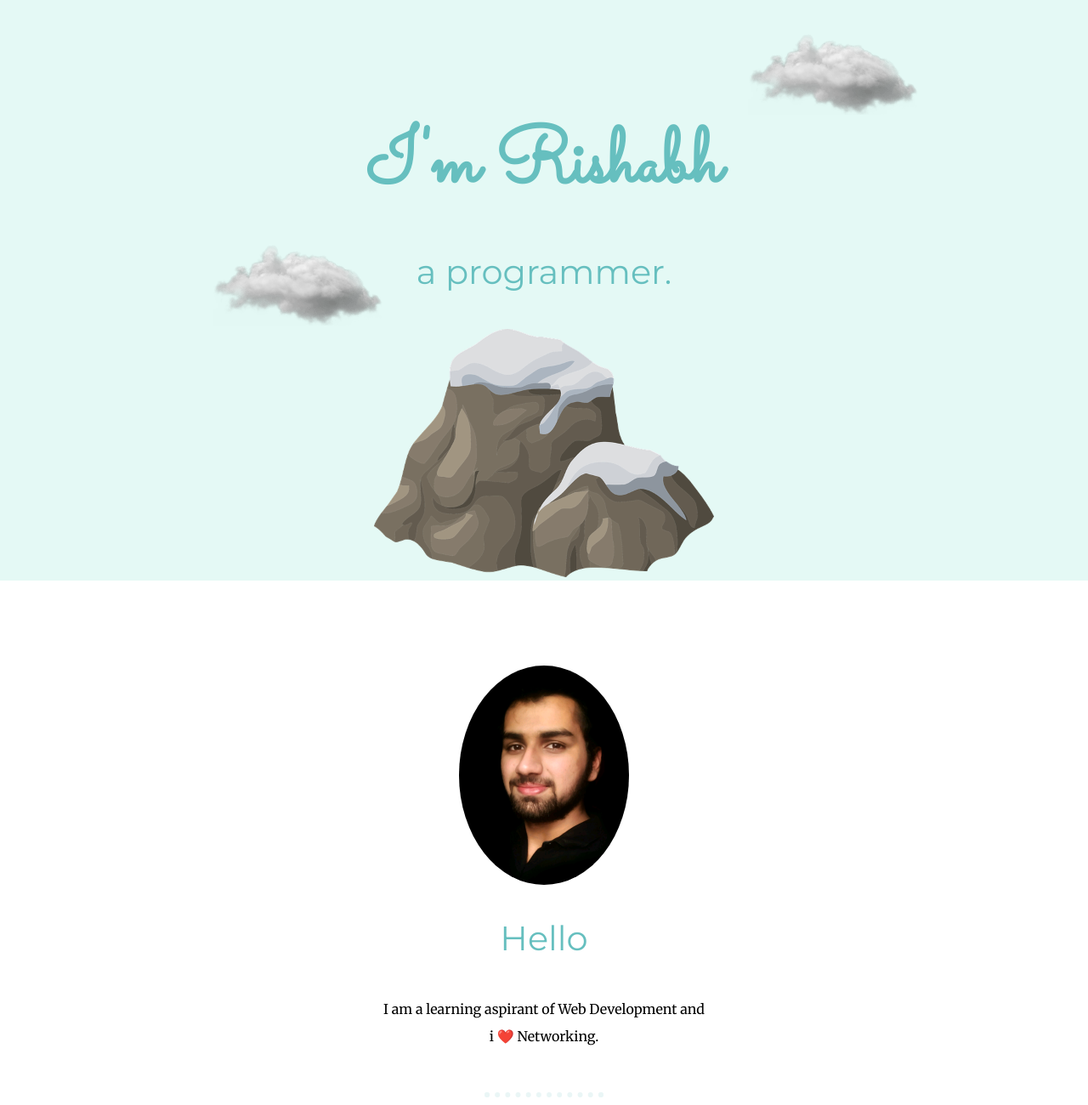
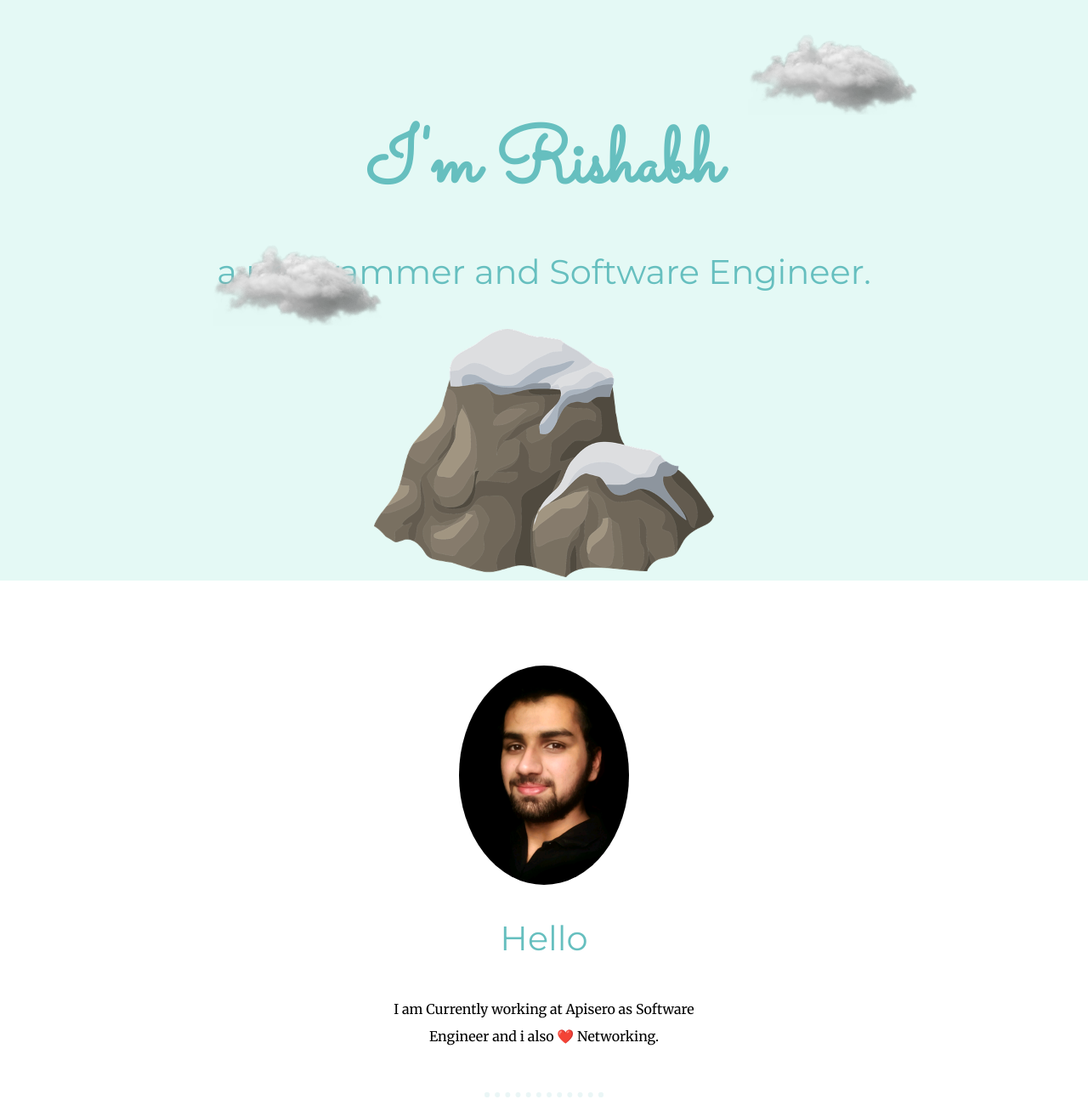
Before and after one commit to rishabh-a7da6/info, a plain HTML site: page index.html in a window 1280 px wide. Shown: the top 1300 px of the page at 85% size. Drawn offline with Linux system fonts and the light colour scheme.

Commit message:
Company name included

```diff
--- a/index.html
+++ b/index.html
@@ -13,7 +13,7 @@
   <div class="top-container">
     <img class="top-cloud" src="images/clouds.png" alt="cloud image">
     <h1>I'm Rishabh</h1>
-    <h2>a programmer.</h2>
+    <h2>a programmer and Software Engineer.</h2>
     <img class="bottom-cloud" src="images/clouds.png" alt="cloud image">
     <img src="images/mountain.png" alt="mountain image">
   </div>
@@ -22,7 +22,7 @@
     <div class="profile">
       <img id="profile" src="icons/profile.png" alt="">
       <h2>Hello</h2>
-      <p class="intro">I am a learning aspirant of Web Development and i ❤️ Networking.</p>
+      <p class="intro">I am Currently working at Apisero as Software Engineer and i also ❤️ Networking.</p>
     </div>
     <hr>
     <div class="skills">
@@ -52,7 +52,7 @@
     <a class="footer-link" href="https://www.linkedin.com/in/rishabh-tomar-6b8802182/">LinkedIn</a>
     <a class="footer-link" href="https://twitter.com/rishabh_a7da6">Twitter</a>
     <a class="footer-link" href="https://www.instagram.com/rishabh_a7da6/">Instagram</a>
-    <p class="copywright">&copy; 2020 Rishabh Tomar </p>
+    <p class="copywright">&copy; 2021 Rishabh Tomar </p>
 
   </div>
 
```
